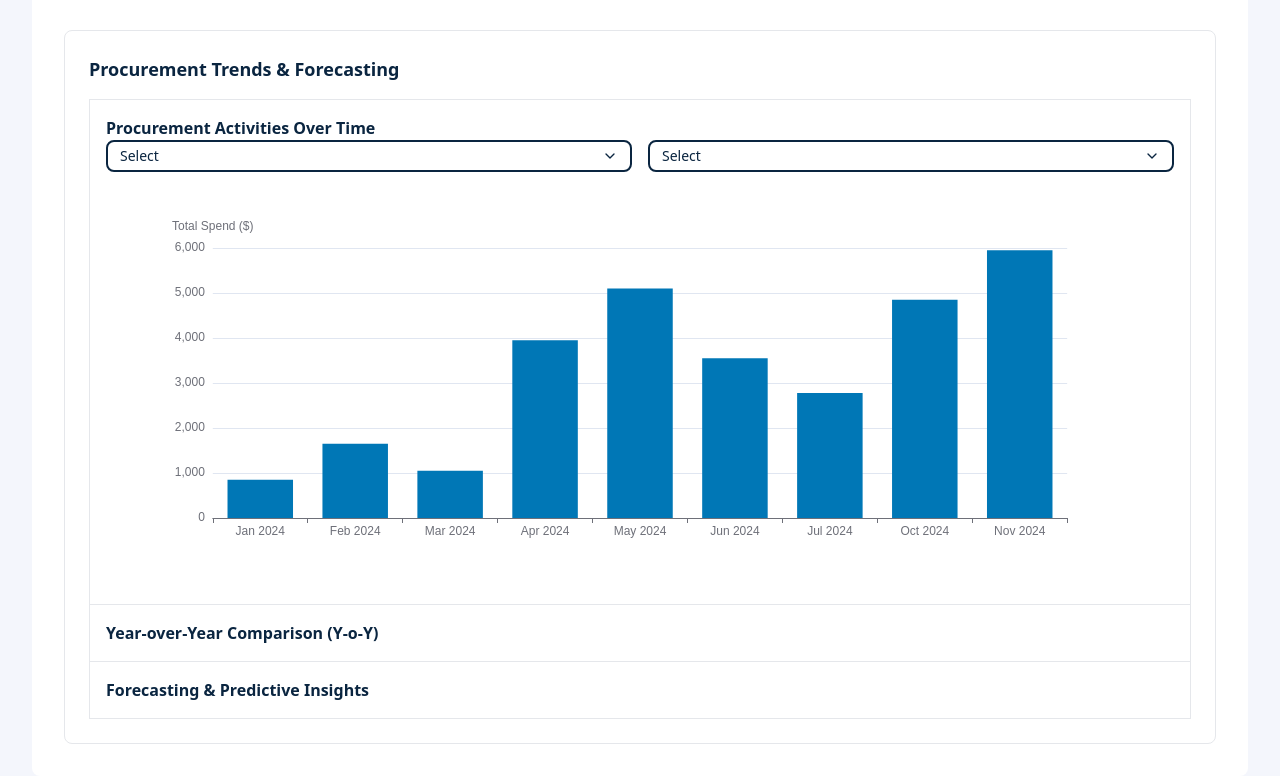
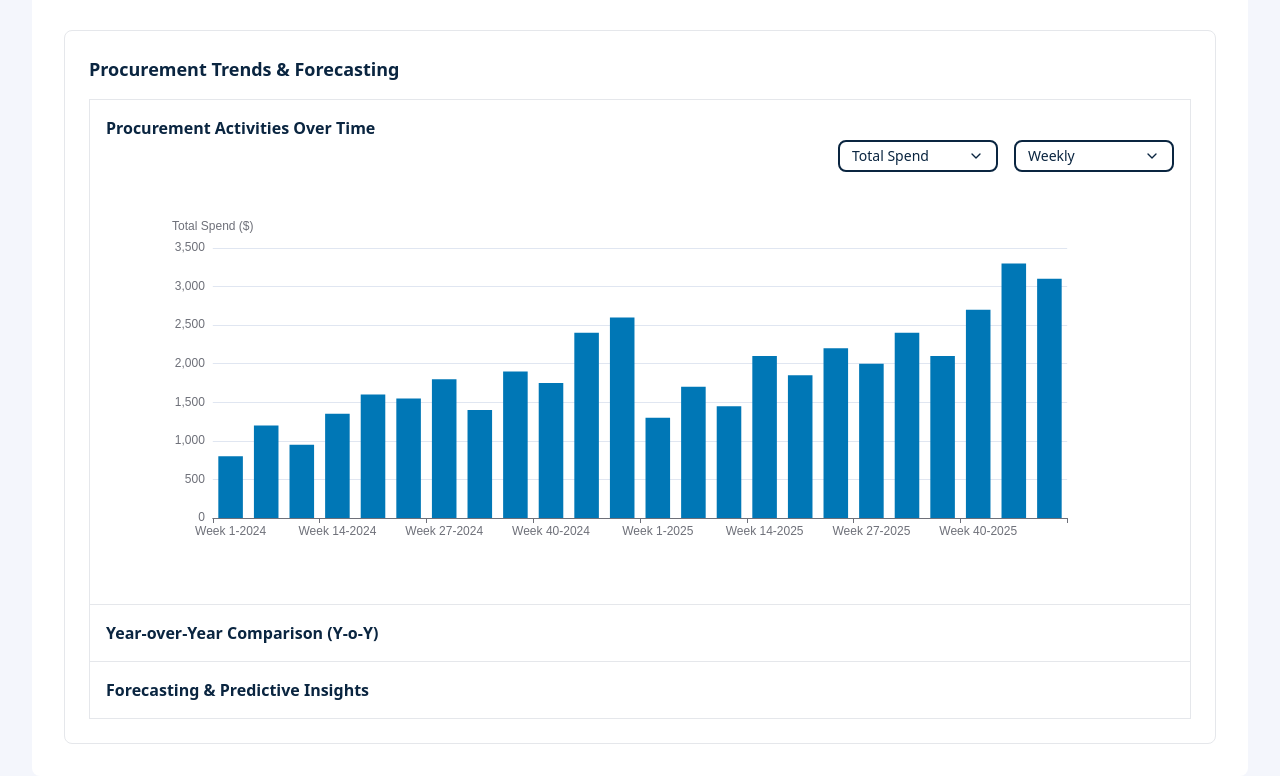
Before and after one commit to shermainesuah/ProcureScope, a React (Vite) app: page /dashboard in a window 1280 px wide. Shown: the part 780-1556 px from the top of the page. Built offline with nearby package versions, Linux system fonts and the light colour scheme.

Commit message:
Cleaned up trends over time component

```diff
--- a/src/components/forecasting/TrendsOverTime.tsx
+++ b/src/components/forecasting/TrendsOverTime.tsx
@@ -1,176 +1,155 @@
-import React, { useState } from "react";
+import { useMemo, useState } from "react";
 import ReactECharts from "echarts-for-react";
 import Dropdown from "../Dropdown";
+import type { Option } from "../../types";
+import { getISOWeek, getQuarter } from "date-fns";
+import { CallbackDataParams } from "echarts/types/dist/shared";
 
-type xAxisView = "weekly" | "monthly" | "quarterly";
-type yAxisMetric = "totalSpend" | "orderCount" | "avgOrderValue";
-
-const TrendsOverTime: React.FC = () => {
-  const [xAxisView, setXAxisView] = useState<xAxisView>("monthly");
-  const [yAxisMetric, setYAxisMetric] = useState<yAxisMetric>("totalSpend");
-
-  const yAxisMetricOptions = [
+const yAxisMetricOptions: Option[] = [
   { label: "Total Spend", value: "totalSpend" },
   { label: "Order Count", value: "orderCount" },
   { label: "Avg Order Value", value: "avgOrderValue" },
 ];
 
-  const xAxisViewOptions = [
+const xAxisViewOptions: Option[] = [
   { label: "Weekly", value: "weekly" },
   { label: "Monthly", value: "monthly" },
   { label: "Quarterly", value: "quarterly" },
 ];
 
 const rawData = [
-    // Q1 - Steady Growth
-    { date: "2024-01-01", spend: 120, orders: 3 },
-    { date: "2024-01-08", spend: 180, orders: 4 },
-    { date: "2024-01-15", spend: 250, orders: 6 },
-    { date: "2024-01-22", spend: 300, orders: 7 },
-    { date: "2024-02-01", spend: 350, orders: 8 },
-    { date: "2024-02-08", spend: 400, orders: 9 },
-    { date: "2024-02-15", spend: 420, orders: 10 },
-    { date: "2024-02-22", spend: 480, orders: 12 },
-    { date: "2024-03-01", spend: 500, orders: 14 },
-    { date: "2024-03-08", spend: 550, orders: 15 },
+  { date: "2024-01-01", spend: 800, orders: 12 },
+  { date: "2024-02-01", spend: 1200, orders: 18 },
+  { date: "2024-03-01", spend: 950, orders: 15 },
+  { date: "2024-04-01", spend: 1350, orders: 22 },
+  { date: "2024-05-01", spend: 1600, orders: 28 },
+  { date: "2024-06-01", spend: 1550, orders: 25 },
+  { date: "2024-07-01", spend: 1800, orders: 30 },
+  { date: "2024-08-01", spend: 1400, orders: 24 },
+  { date: "2024-09-01", spend: 1900, orders: 32 },
+  { date: "2024-10-01", spend: 1750, orders: 29 },
+  { date: "2024-11-01", spend: 2400, orders: 40 },
+  { date: "2024-12-01", spend: 2600, orders: 45 },
 
-    // Q2 - High procurement season (spike in spending and orders)
-    { date: "2024-04-01", spend: 900, orders: 25 },
-    { date: "2024-04-08", spend: 950, orders: 27 },
-    { date: "2024-04-15", spend: 1000, orders: 30 },
-    { date: "2024-04-22", spend: 1100, orders: 33 },
-    { date: "2024-05-01", spend: 1200, orders: 36 },
-    { date: "2024-05-08", spend: 1250, orders: 38 },
-    { date: "2024-05-15", spend: 1300, orders: 40 },
-    { date: "2024-05-22", spend: 1350, orders: 42 },
-
-    // Q3 - Slowdown (spending dips)
-    { date: "2024-06-01", spend: 1000, orders: 32 },
-    { date: "2024-06-08", spend: 900, orders: 30 },
-    { date: "2024-06-15", spend: 850, orders: 28 },
-    { date: "2024-06-22", spend: 800, orders: 26 },
-    { date: "2024-07-01", spend: 750, orders: 24 },
-    { date: "2024-07-08", spend: 700, orders: 22 },
-    { date: "2024-07-15", spend: 680, orders: 21 },
-    { date: "2024-07-22", spend: 650, orders: 20 },
-
-    // Q4 - End-of-year spike (spending and orders rise again)
-    { date: "2024-10-01", spend: 1100, orders: 35 },
-    { date: "2024-10-08", spend: 1200, orders: 38 },
-    { date: "2024-10-15", spend: 1250, orders: 40 },
-    { date: "2024-10-22", spend: 1300, orders: 42 },
-    { date: "2024-11-01", spend: 1400, orders: 45 },
-    { date: "2024-11-08", spend: 1450, orders: 47 },
-    { date: "2024-11-15", spend: 1500, orders: 50 },
-    { date: "2024-11-22", spend: 1600, orders: 55 },
+  { date: "2025-01-01", spend: 1300, orders: 20 },
+  { date: "2025-02-01", spend: 1700, orders: 27 },
+  { date: "2025-03-01", spend: 1450, orders: 23 },
+  { date: "2025-04-01", spend: 2100, orders: 35 },
+  { date: "2025-05-01", spend: 1850, orders: 30 },
+  { date: "2025-06-01", spend: 2200, orders: 38 },
+  { date: "2025-07-01", spend: 2000, orders: 34 },
+  { date: "2025-08-01", spend: 2400, orders: 42 },
+  { date: "2025-09-01", spend: 2100, orders: 37 },
+  { date: "2025-10-01", spend: 2700, orders: 50 },
+  { date: "2025-11-01", spend: 3300, orders: 65 },
+  { date: "2025-12-01", spend: 3100, orders: 60 },
 ];
 
-  const getWeekNumber = (date: Date) => {
-    const firstDayOfYear = new Date(date.getFullYear(), 0, 1);
-    const pastDaysOfYear =
-      (date.getTime() - firstDayOfYear.getTime()) / 86400000;
-    return Math.ceil((pastDaysOfYear + firstDayOfYear.getDay() + 1) / 7);
-  };
+const TrendsOverTime = () => {
+  const [selectedXAxis, setSelectedXAxis] = useState<Option>(
+    xAxisViewOptions[0]
+  );
+  const [selectedYAxis, setSelectedYAxis] = useState<Option>(
+    yAxisMetricOptions[0]
+  );
 
-  const getQuarter = (date: Date) => {
-    return Math.ceil((date.getMonth() + 1) / 3);
-  };
-
-  const aggregateData = () => {
+  const processedData = useMemo(() => {
     const grouped: Record<string, { totalSpend: number; orderCount: number }> =
       {};
 
-    rawData.forEach((entry) => {
-      const date = new Date(entry.date);
+    rawData.forEach(({ date, spend, orders }) => {
+      const parsedDate = new Date(date);
       let key = "";
-      if (xAxisView === "weekly") {
-        key = `Week ${getWeekNumber(date)}-${date.getFullYear()}`;
-      } else if (xAxisView === "monthly") {
-        key = `${date.toLocaleString("default", {
+
+      switch (selectedXAxis.value) {
+        case "weekly":
+          key = `Week ${getISOWeek(parsedDate)}-${parsedDate.getFullYear()}`;
+          break;
+        case "monthly":
+          key = parsedDate.toLocaleString("default", {
             month: "short",
-        })} ${date.getFullYear()}`;
-      } else if (xAxisView === "quarterly") {
-        key = `Q${getQuarter(date)}-${date.getFullYear()}`;
+            year: "numeric",
+          });
+          break;
+        case "quarterly":
+          key = `Q${getQuarter(parsedDate)}-${parsedDate.getFullYear()}`;
+          break;
       }
 
-      if (!grouped[key]) {
-        grouped[key] = { totalSpend: 0, orderCount: 0 };
-      }
-
-      grouped[key].totalSpend += entry.spend;
-      grouped[key].orderCount += entry.orders;
+      if (!grouped[key]) grouped[key] = { totalSpend: 0, orderCount: 0 };
+      grouped[key].totalSpend += spend;
+      grouped[key].orderCount += orders;
     });
 
-    return Object.entries(grouped).map(([key, value]) => ({
+    return Object.entries(grouped).map(([key, { totalSpend, orderCount }]) => ({
       key,
-      totalSpend: value.totalSpend,
-      orderCount: value.orderCount,
-      avgOrderValue:
-        value.orderCount > 0 ? value.totalSpend / value.orderCount : 0,
+      totalSpend,
+      orderCount,
+      avgOrderValue: totalSpend / orderCount,
     }));
-  };
+  }, [selectedXAxis]);
 
-  const processedData = aggregateData();
-
-  const option = {
+  const chartOptions = useMemo(
+    () => ({
       tooltip: {
         trigger: "axis",
+        formatter: (params: CallbackDataParams[]) => {
+          return params
+            .map((p) => {
+              let value = p.value;
+              let desc = "";
+              if (selectedYAxis.value === "avgOrderValue") {
+                value = (Number(value) || 0).toFixed(2);
+                desc = "AOV measures the average amount spent per order.";
+              }
+              return `<strong>${p.marker} ${p.seriesName}</strong>: ${value}${
+                desc && `<br/></br>${desc}`
+              }`;
+            })
+            .join("<br/>");
         },
-    xAxis: {
-      type: "category",
-      data: processedData.map((d) => d.key),
       },
+      xAxis: { type: "category", data: processedData.map((d) => d.key) },
       yAxis: {
         type: "value",
-      name:
-        yAxisMetric === "totalSpend"
-          ? "Total Spend ($)"
-          : yAxisMetric === "orderCount"
-          ? "Number of Orders"
-          : "Avg Order Value ($)",
+        name: (() => {
+          if (selectedYAxis.value === "totalSpend") return "Total Spend ($)";
+          if (selectedYAxis.value === "avgOrderValue")
+            return "Avg Order Value ($)";
+          return "Order Count (Units)";
+        })(),
       },
       series: [
         {
-        name:
-          yAxisMetric === "totalSpend"
-            ? "Total Spend"
-            : yAxisMetric === "orderCount"
-            ? "Order Count"
-            : "Avg Order Value",
+          name: selectedYAxis.label,
           type: "bar",
           itemStyle: { color: "#0077B6" },
-        data: processedData.map((d) => d[yAxisMetric]),
+          data: processedData.map(
+            (d) => d[selectedYAxis.value as keyof typeof d]
+          ),
         },
       ],
-  };
-
-  const handleYAxisMetricChange = (metric: string) => {
-    setYAxisMetric(
-      yAxisMetricOptions.find((o) => o.label === metric)!.value as yAxisMetric
+    }),
+    [processedData, selectedYAxis]
   );
-  };
-
-  const handleXAxisMetricChange = (metric: string) => {
-    setXAxisView(
-      xAxisViewOptions.find((o) => o.label === metric)!.value as xAxisView
-    );
-  };
 
   return (
     <div>
       <div className="mb-4 flex gap-4 justify-end">
         <Dropdown
-          options={["Total Spend", "Order Count", "Avg Order Value"]}
-          selectedDropdownOption="Total Spend"
-          onSelect={handleYAxisMetricChange}
+          options={yAxisMetricOptions}
+          value={selectedYAxis.value}
+          onSelect={setSelectedYAxis}
+          dropdownWidth="160px"
         />
         <Dropdown
-          options={["Weekly", "Monthly", "Quarterly"]}
-          selectedDropdownOption="Monthly"
-          onSelect={handleXAxisMetricChange}
+          options={xAxisViewOptions}
+          value={selectedXAxis.value}
+          onSelect={setSelectedXAxis}
+          dropdownWidth="160px"
         />
       </div>
-      <ReactECharts option={option} style={{ height: 400 }} />
+      <ReactECharts option={chartOptions} style={{ height: 400 }} />
     </div>
   );
 };
```
Lines whose indentation alone changed are shown as unchanged.
